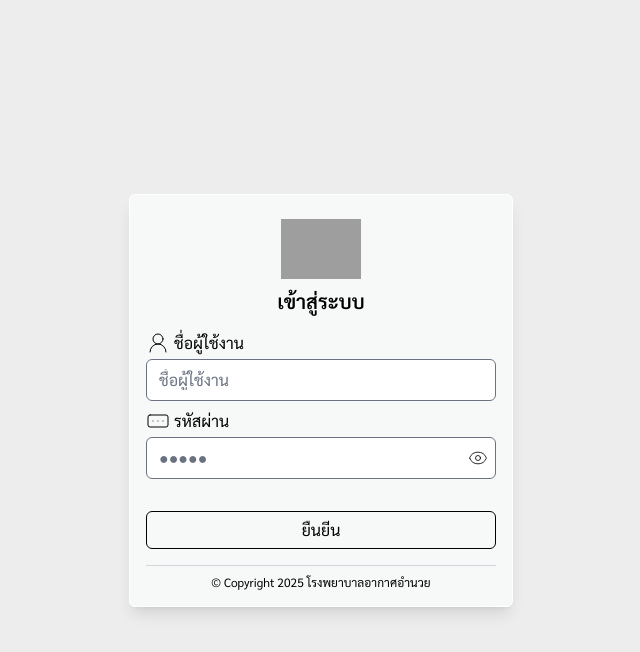
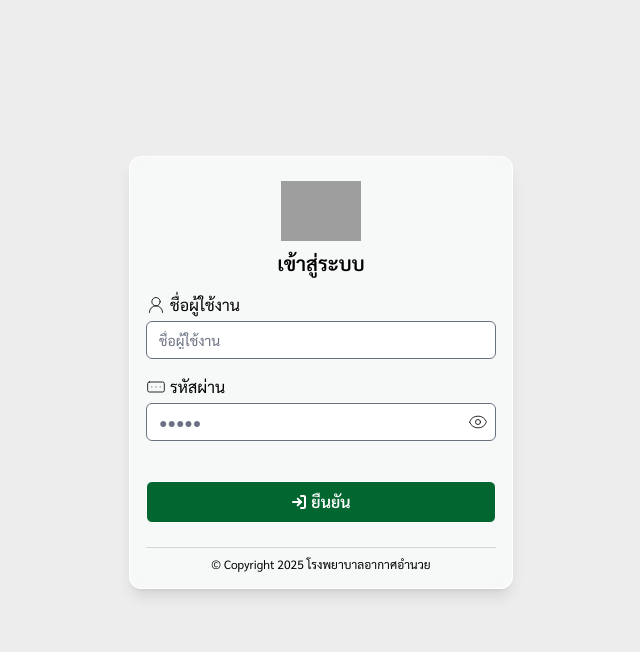
Before and after one commit to DoNuTll40/next-akat-systemweb, a Next.js app: page /hospital/auth/login in a window 1280 px wide. Shown: the top 652 px of the page, without its empty margins (319-959 px from the left). Built offline with nearby package versions, Linux system fonts and the light colour scheme; grey boxes are pictures that could not be loaded.

Commit message:
update code

```diff
--- a/src/app/auth/layout.jsx
+++ b/src/app/auth/layout.jsx
@@ -8,8 +8,8 @@ export default function layout({children}) {
   const router = useRouter();
 
   return (
-    <div className="flex justify-center w-full top-0 items-center h-screen px-4">
-      <div className="w-96 bg-gray-50/80 border border-white backdrop-blur-md text-black shadow-lg hover:border-black/20 h-fit rounded-md p-4 transition-all transform ease-in-out duration-300">
+    <div className="flex justify-center w-full top-0 items-center h-[93vh] px-4">
+      <div className="w-96 bg-gray-50/80 border border-white backdrop-blur-md text-black shadow-lg hover:border-black/20 h-fit rounded-xl p-4 transition-all transform ease-in-out duration-300">
         {children}
       </div>
     </div>
--- a/src/app/auth/login/FormLogin.jsx
+++ b/src/app/auth/login/FormLogin.jsx
@@ -1,6 +1,6 @@
 "use client"
 
-import { Eye, EyeOff, RectangleEllipsis, UserRound } from "lucide-react";
+import { Eye, EyeOff, LogIn, RectangleEllipsis, UserRound } from "lucide-react";
 import { Button } from "primereact/button";
 import { useState } from "react";
 
@@ -17,29 +17,34 @@ export default function FormLogin() {
     };
 
     return (
-        <div className="my-4">
-            <form onSubmit={hdlSubmit}>
+        <div className="mb-4 mt-2">
+            <form className="flex flex-col" onSubmit={hdlSubmit}>
                 <div className="flex flex-col gap-1 my-2">
-                    <div className="flex gap-1">
-                        <UserRound strokeWidth={1} />
+                    <div className="flex gap-1 items-center">
+                        <UserRound size={20} strokeWidth={1} />
                         <p>ชื่อผู้ใช้งาน</p>
                     </div>
-                    <input className="w-full rounded-md transition" placeholder="ชื่อผู้ใช้งาน" type="text" />
+                    <input className="w-full rounded-md transition py-2 text-md md:text-sm" placeholder="ชื่อผู้ใช้งาน" type="text" />
                 </div>
                 <div className="flex flex-col gap-1 my-2">
-                    <div className="flex gap-1">
-                        <RectangleEllipsis strokeWidth={1} />
+                    <div className="flex gap-1 items-center">
+                        <RectangleEllipsis size={20} strokeWidth={1} />
                         <p>รหัสผ่าน</p>
                     </div>
                     <div className="relative">
                         <div className="absolute right-2 top-1/2 -translate-y-1/2 select-none hover:cursor-pointer" onClick={ () => setShowPassword(!showPassword)}>
                             {showPassword ? <EyeOff size={20} strokeWidth={1} /> : <Eye size={20} strokeWidth={1} />}
                         </div>
-                        <input className="w-full rounded-md transition" placeholder="&#9679;&#9679;&#9679;&#9679;&#9679;" type={showPassword ? "text" : "password"} />
+                        <input className="w-full rounded-md transition py-2 text-md md:text-sm" placeholder="&#9679;&#9679;&#9679;&#9679;&#9679;" type={showPassword ? "text" : "password"} />
                     </div>
                 </div>
                 <div className="mt-8 mb-2">
-                    <Button className="border w-full rounded-md py-1.5" type="submit" label="ยืนยีน" />
+                    <Button className="border w-full rounded-md py-2 bg-green-800 hover:bg-green-700 text-white transition" type="submit" label={
+                        <div className="flex items-center justify-center gap-1 font-semibold">
+                            <LogIn strokeWidth={3} size={16} />
+                            <p>ยืนยัน</p>
+                        </div>
+                    } />
                 </div>
             </form>
         </div>
--- a/src/components/Sidebar.jsx
+++ b/src/components/Sidebar.jsx
@@ -166,7 +166,7 @@ export default function SideBar() {
                 {item.submenu && submenuOpen === index && (!isMini || onHover) && (
                   <div className="pl-4 not-dark:shadow-inner shadow-gray-200 rounded-tl-2xl">
                     {item.submenu.map((submenuItem, subIndex) => (
-                      <Link href={submenuItem.path} className={`flex items-center gap-2 p-2 rounded-md transition
+                      <Link href={submenuItem.path} className={`flex items-center gap-2 p-2 pl-4 rounded-l-full transition
                         ${pathname === submenuItem.path ? "bg-blue-400 dark:bg-blue-500 border border-blue-700 text-white" : "hover:bg-gray-200 dark:hover:bg-gray-700"}`}>
                         <span className="flex items-center">- {submenuItem.name}</span>
                       </Link>
```
